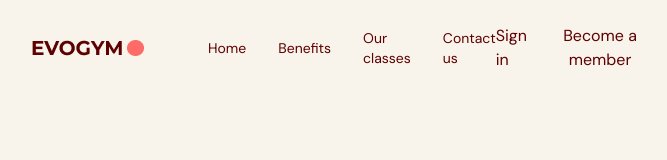
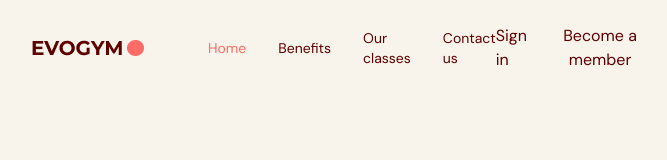
Before and after one commit to ali-0407/fitness-gym-website, a React (Vite) app: page / in a window 1280 px wide. Shown: the top 160 px of the page, without its empty margins (30-697 px from the left). Built offline with nearby package versions, Linux system fonts and the light colour scheme.

Commit message:
navbar menu implemented from Link to index to App

```diff
--- a/src/App.tsx
+++ b/src/App.tsx
@@ -1,10 +1,18 @@
 
 import Navbar from "@/scenes/navbar";
+import { useState } from "react";
+useState
 function App() {
+
+  const [selectedPage, setSelectedPage] = useState("home");
 
   return (
       <div className="app bg-gray-20">
-        <Navbar />
+        <Navbar
+            selectedPage={selectedPage}
+            setSelectedPage={setSelectedPage}
+
+        />
       </div>
 
   )
--- a/src/scenes/navbar/index.tsx
+++ b/src/scenes/navbar/index.tsx
@@ -1,10 +1,14 @@
 import { useState } from "react";
 import { Bars3Icon, XMarkIcon } from "@heroicons/react/24/solid";
 import Logo from "@/assets/Logo.png";
+import Link from "./Link";
 
-type Props = {};
+type Props = {
+    selectedPage: string;
+    setSelectedPage: (value: string) => void;
+};
 
-const Navbar = (props: Props) => {
+const Navbar = ({selectedPage, setSelectedPage}: Props) => {
   const flexBetween = "flex items-center justify-between";
   return <nav>
     <div className={`${flexBetween} fixed top-0 z-30 w-pul py-6`}>
@@ -18,10 +22,29 @@
 
 {/* inner left side like home   */}
                 <div className={`${flexBetween} gap-8 text-sm`}>
-                <p>Home</p>
-                <p>Benefits</p>
-                <p>Our classes</p>
-                <p>Contact us</p>
+                <Link
+                    page="Home"
+                    selectedPage={selectedPage}
+                    setSelectedPage={setSelectedPage}
+                  />
+
+                <Link
+                    page="Benefits"
+                    selectedPage={selectedPage}
+                    setSelectedPage={setSelectedPage}
+                />
+
+                <Link
+                    page="Our classes"
+                    selectedPage={selectedPage}
+                    setSelectedPage={setSelectedPage}
+                />
+
+                <Link
+                    page="Contact us"
+                    selectedPage={selectedPage}
+                    setSelectedPage={setSelectedPage}
+                />
 
                 </div>
 
```
